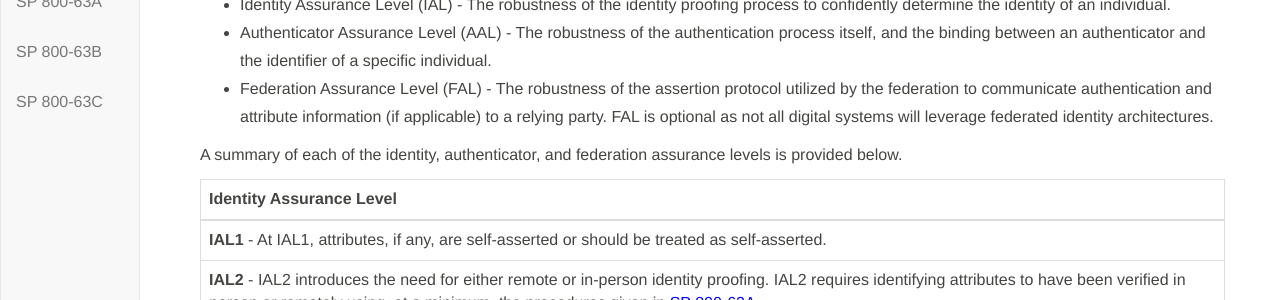
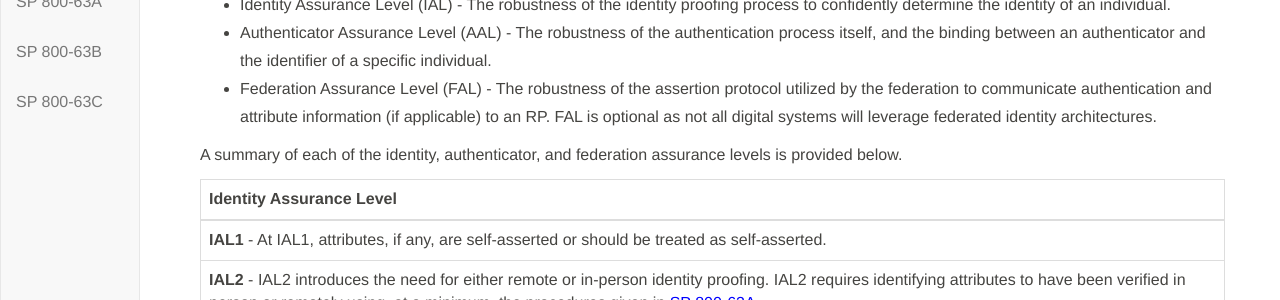
Before and after one commit to usnistgov/800-63-3, a Jekyll site: the page built from sp800-63-3/sec5_xAL.md, in a window 1280 px wide and 900 px high, scrolled down 690 px. Shown: the part 180-480 px from the top of the window. Built offline with Jekyll 4.4.1, drawn with Linux system fonts in a browser that asks for light colours; our own code applies the rules of GitHub Pages for plain Markdown files.

Commit message:
Update sec5_xAL.md

```diff
--- a/sp800-63-3/sec5_xAL.md
+++ b/sp800-63-3/sec5_xAL.md
@@ -26,7 +26,7 @@ To determine the process and system requirements that reduce the risk of an auth
 
 * Identity Assurance Level (IAL) - The robustness of the identity proofing process to confidently determine the identity of an individual.
 * Authenticator Assurance Level (AAL) - The robustness of the authentication process itself, and the binding between an authenticator and the identifier of a specific individual.
-* Federation Assurance Level (FAL) - The robustness of the assertion protocol utilized by the federation to communicate authentication and attribute information (if applicable) to a relying party. FAL is optional as not all digital systems will leverage federated identity architectures.
+* Federation Assurance Level (FAL) - The robustness of the assertion protocol utilized by the federation to communicate authentication and attribute information (if applicable) to an RP. FAL is optional as not all digital systems will leverage federated identity architectures.
 
 A summary of each of the identity, authenticator, and federation assurance levels is provided below.
 
```
